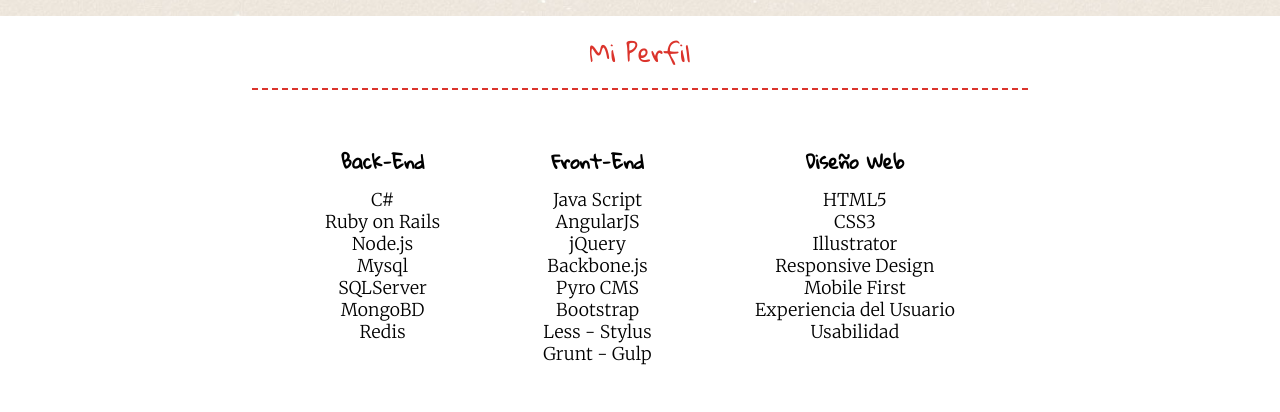
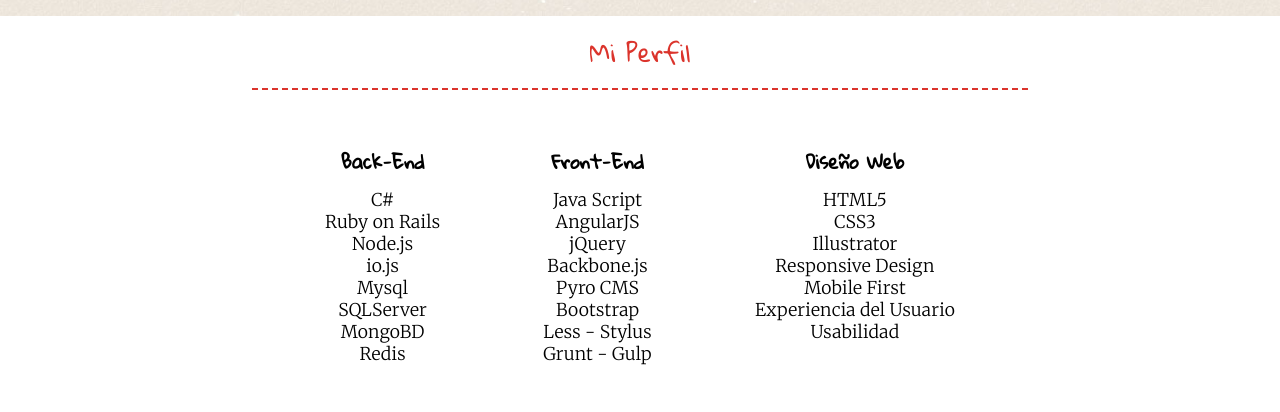
Before and after one commit to daguiheso/Portafolio, a plain HTML site: page index.html in a window 1280 px wide. Shown: the part 331-743 px from the top of the page. Drawn offline with nearby package versions, Linux system fonts and the light colour scheme; a web font is replaced by a local one.

Commit message:
Update index.html

```diff
--- a/index.html
+++ b/index.html
@@ -46,6 +46,7 @@
 					<ol class="Profile-item texto">C#</ol>
 					<ol class="Profile-item texto">Ruby on Rails</ol>
 					<ol class="Profile-item texto">Node.js</ol>
+					<ol class="Profile-item texto">io.js</ol>
 					<ol class="Profile-item texto">Mysql</ol>
 					<ol class="Profile-item texto">SQLServer</ol>
 					<ol class="Profile-item texto">MongoBD</ol>
```
